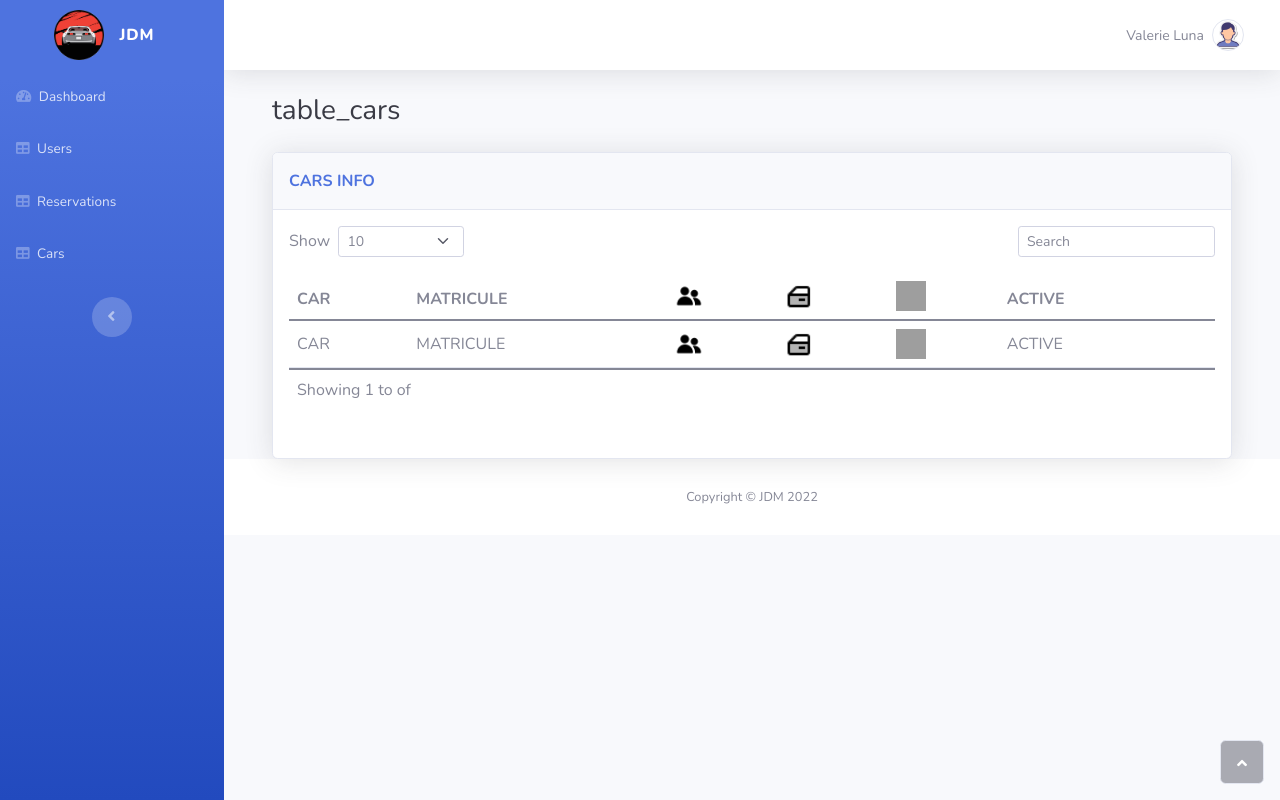
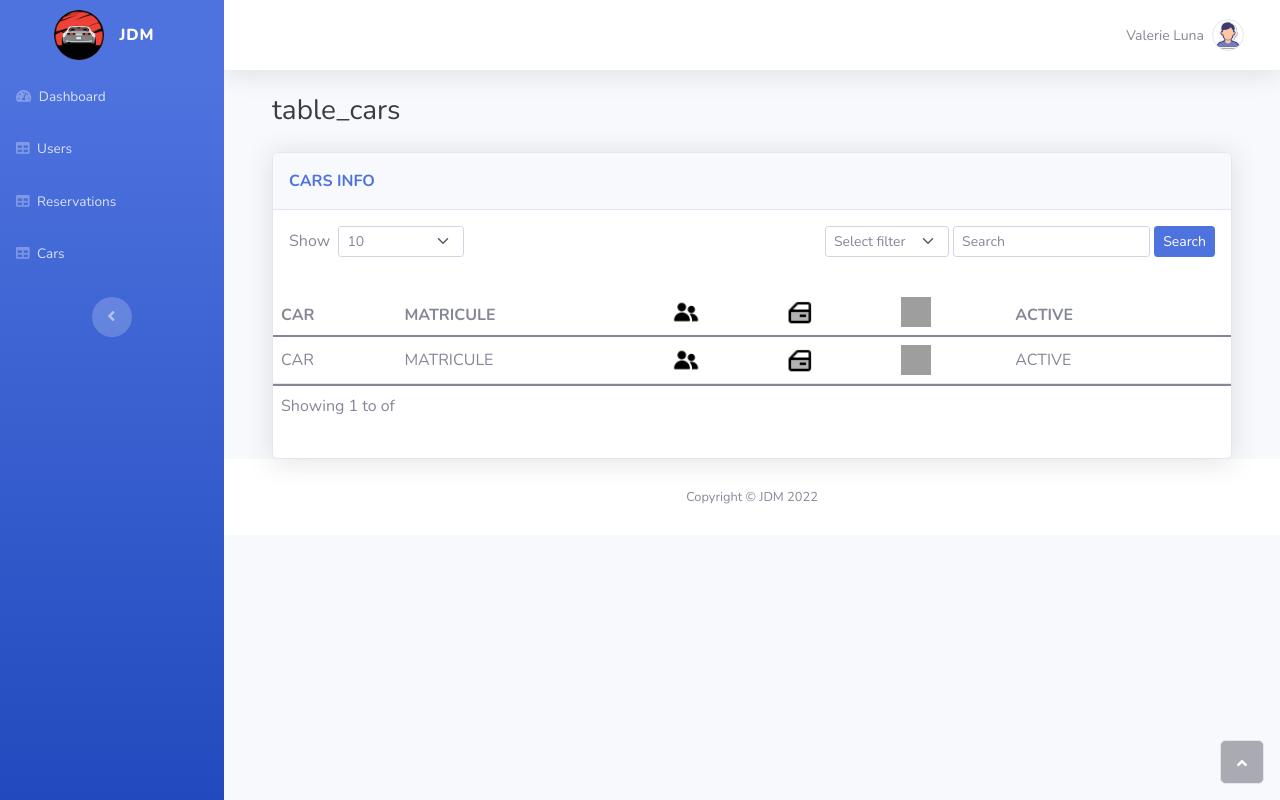
Before and after one commit to MOtAkAli/JDM, a Django app: template employee/templates/employee/cars.html in a window 1280 px wide. Run offline with Django 4.2, Linux system fonts and the light colour scheme; the template is opened without the code that fills it, so the values that code supplies are empty; parts of the project's set-up code (start-up, migrations or seed data) failed here and were passed over; some libraries are stand-ins or nearby versions; grey boxes are pictures that could not be loaded.

Commit message:
search for cars and prob with display car

```diff
--- a/employee/templates/employee/base.html
+++ b/employee/templates/employee/base.html
@@ -46,7 +46,7 @@
                     </a>
                 </li>
                 <li class="nav-item">
-                    <a class="nav-link" href="/employee/cars/10/1">
+                    <a class="nav-link" href="/employee/cars/search//10/1">
                         <i class="fas fa-table"></i>
                         <span>Cars</span>
                     </a>
--- a/employee/templates/employee/cars.html
+++ b/employee/templates/employee/cars.html
@@ -25,6 +25,7 @@
         <div class="card-header py-3">
             <p class="text-primary m-0 fw-bold">CARS INFO</p>
         </div>
+
         <div class="card-body">
             <div class="row">
                 <div class="col-md-6 text-nowrap">
@@ -41,9 +42,23 @@
                 </div>
 
                 <div class="col-md-6">
-                    <div class="text-md-end dataTables_filter" id="dataTable_filter"><label class="form-label"><input type="search" class="form-control form-control-sm" aria-controls="dataTable" placeholder="Search"></label></div>
+                    <div class="text-md-end dataTables_filter" id="dataTable_filter">
+                        <select class="d-inline-block w-auto mb-2 form-select form-select-sm" id="filter">
+                            <option value="">Select filter</option>
+                            <option value="registration_number" {% if search_filter == 'registration_number' %} selected {% endif %}>MATRICULE</option>
+
+                        </select>
+                        <label class="form-label">
+                            <input type="text" id="search_text" value="{{ search_value }}"
+                                   class="form-control form-control-sm" aria-controls="dataTable"
+                                   placeholder="Search">
+                        </label>
+                        <button class="btn btn-primary btn-sm" id="search">Search</button>
+                    </div>
                 </div>
             </div>
+                </div>
+
             <div class="table-responsive table mt-2" id="dataTable" role="grid" aria-describedby="dataTable_info">
                 <table class="table my-0" id="dataTable">
                     <thead>
@@ -60,8 +75,8 @@
                     <tbody>
                         {% for car in cars_page %}
                         <tr>
-                          <td> <img class="rounded-circle" src="{{ car.picture.url }}"style="width: 100px; height: 100px;"></td>
-                          <td> {{ car.carModel.carBrand.name }} </td>
+                          <td> <img class="rounded-circle" src="{{ car.picture.url }}"style="width: 150px; height: 150px;"></td>
+                          <td> {{ car.registration_number }} </td>
                           <td> {{ car.seats }}</td>
                           <td> {{car.doors}} </td>
                           <td>
@@ -139,9 +154,41 @@
                         </div>
                     {% endif %}
                 </div>
-                </div>
             </div>
         </div>
 
 
+
+        <script src="{% static 'base/js/jquery-3.6.0.min.js' %}"></script>
+        <script>
+            $('#search').click(function () {
+                let search = $('#search_text').val();
+                let splitInSearch = window.location.href.split('/search/');
+                if (search === '') {
+                    window.location.href = `${splitInSearch[0]}/search//10/1`;
+                } else {
+                    let filter = $('#filter').val();
+                    if (filter === '') {
+                        alert('Choose a search filter');
+                        return;
+                    }
+                    let afterSearchSplit = splitInSearch[1].split('/');
+                    window.location.href = `${splitInSearch[0]}/search/${filter}=${search}/${afterSearchSplit[1]}/${afterSearchSplit[2]}`;
+                }
+            });
+
+
+            let select = $('#show');
+            select.change('change', function () {
+                let search = $('#search_text').val();
+                if (search === '') {
+                    window.location.href = '/employee/cars/search//' + select.val() + '/1';
+                } else {
+                    let filter = $('#filter').val();
+                    let splitInSearch = window.location.href.split(`${filter}=${search}`);
+                    window.location.href = `${splitInSearch[0]}${filter}=${search}/${select.val()}/1`;
+                }
+            });
+        </script>
+
 {% endblock %}
--- a/employee/urls.py
+++ b/employee/urls.py
@@ -9,6 +9,11 @@ urlpatterns = [
     re_path(
         r'^reservations/search/(?P<search>((id|first_name|last_name|email|phone)=(\w+[\-\.]*\w+@?\w+\-?\w+\.?\w+|\w+))?)/(?P<setof>(10|25|50|100))/(?P<num_page>[1-9]\d*)',
         views.reservations, name='reservations'),
+
+    re_path(
+        r'^cars/search/(?P<search>((registration_number)=[a-zA-Z0-9-]+)?)/(?P<setof>(10|25|50|100))/(?P<num_page>[1-9]\d*)',
+         views.cars, name='cars'),
+
     path("reservation/<int:id>", views.reservation, name="details"),
     path("cars/<int:setof>/<int:num_page>",views.cars, name="cars"),
     path("car/<int:id>",views.car ,name="car"),
```
Also changed, not shown: employee/templates/employee/car.html (+4 -4 lines), employee/views.py (+30 -19 lines).
